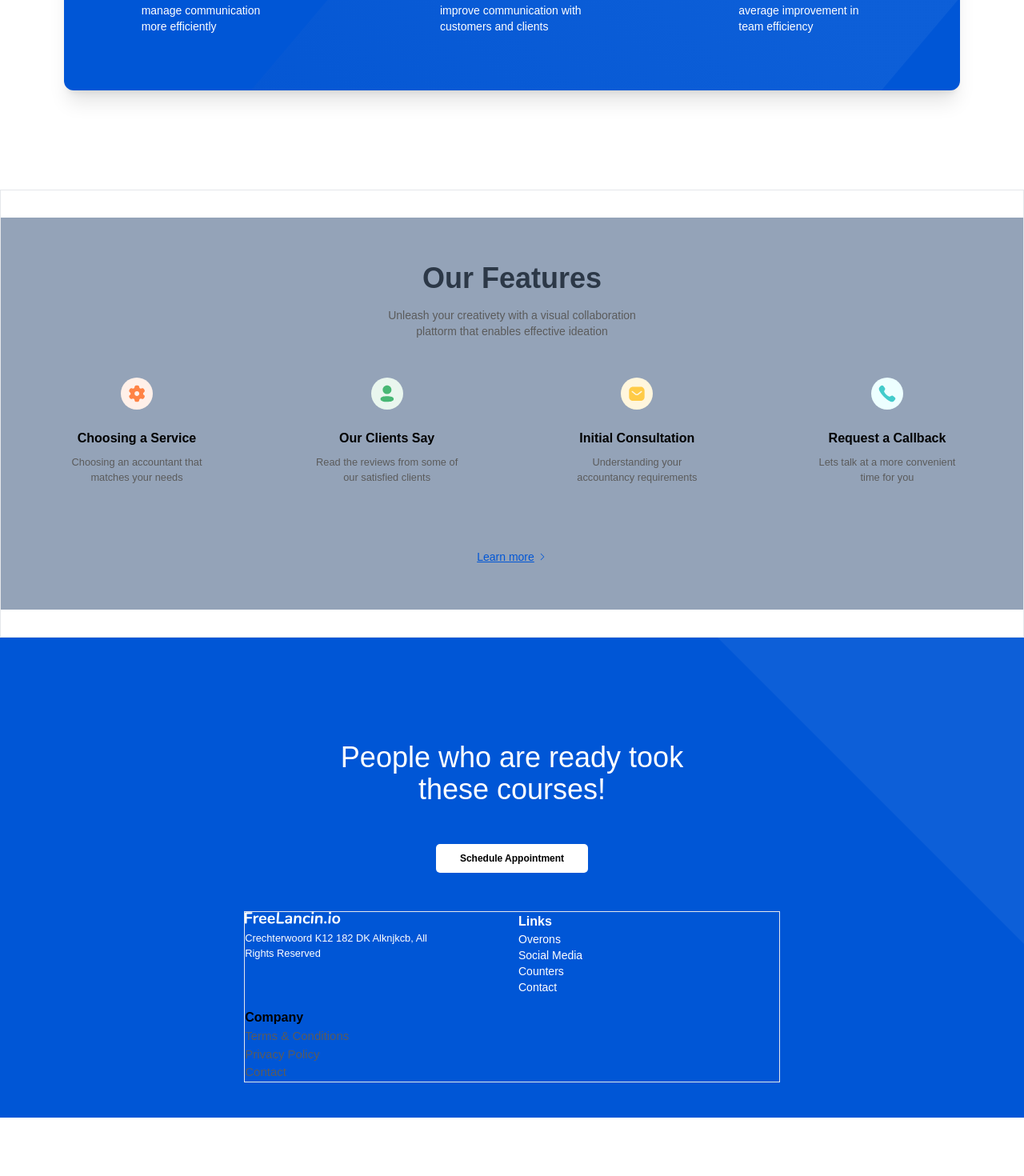
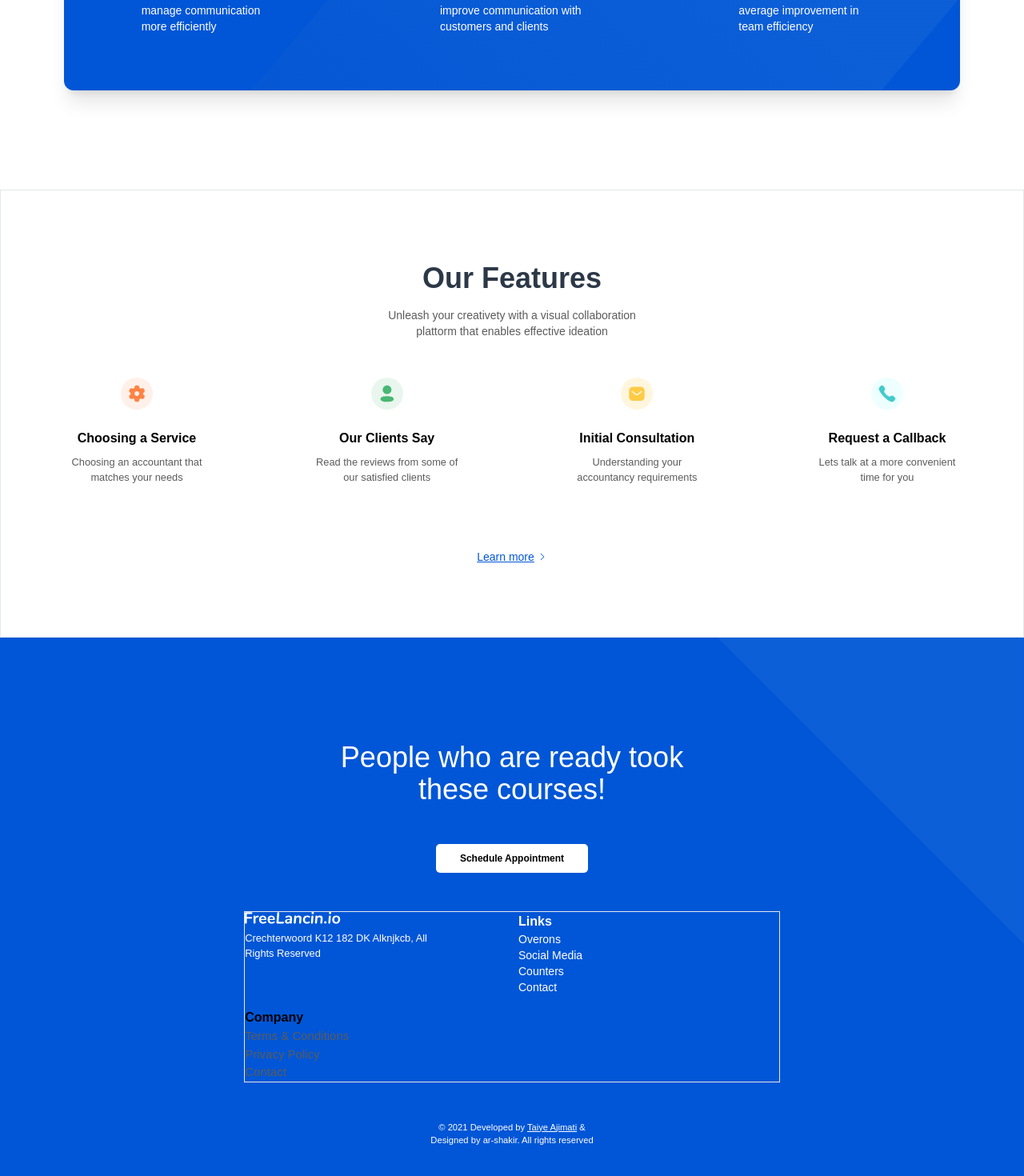
Before and after one commit to Teewaii/hirefreelanceOld, a Next.js app in the folder hirefreelance/: page / in a window 1280 px wide. Shown: the part 1347-2817 px from the top of the page at 80% size. Built offline with nearby package versions, Linux system fonts and the light colour scheme.

Commit message:
Last Home Commit

```diff
--- a/hirefreelance/components/features/Features.js
+++ b/hirefreelance/components/features/Features.js
@@ -9,7 +9,7 @@ import { ChevronRightIcon } from '@heroicons/react/24/solid'
 function Features() {
     return (
         <section id='' className="features min-h-screen md:h-[40vh] xl:min-h-[70vh] border flex items-center">
-            <div className='flex flex-col items-center gap-8 py-20 lg:py-14 container bg-slate-400'>
+            <div className='flex flex-col items-center gap-8 py-20 lg:py-14 container'>
 
                 <div className="top flex flex-col items-center text-center ">
                     <h1 className='text-3xl lg:text-4xl text-heading mb-4 '>Our Features</h1>
--- a/hirefreelance/components/footer/Footer.js
+++ b/hirefreelance/components/footer/Footer.js
@@ -5,7 +5,7 @@ import logoW from '../../public/img/LogoWhite.svg'
 
 function Footer() {
     return (
-        <section className="footer bg-footer_wmk bg-right-top bg-fit bg-no-repeat  py-[50px]  relative  after:absolute after:bg-primary after:top-0 after:bottom-0 after:left-0 after:right-0 after:z-[-1] h-[75vh]">
+        <section className=" min-h-[75vh] footer bg-footer_wmk bg-right-top bg-fit bg-no-repeat  py-[50px]  relative overflow:hidden after:absolute after:bg-primary after:top-0 after:bottom-0 after:left-0 after:right-0 after:z-[-1]">
             <div className='footer-wrapper container flex flex-col items-center py-20 space-y-12'>
                 <h1 className='text-white text-2xl lg:text-4xl lg:max-w-[450px] text-center font-normal'> People who are
                     ready took these courses!</h1>
--- a/hirefreelance/components/nav/Nav.js
+++ b/hirefreelance/components/nav/Nav.js
@@ -2,19 +2,19 @@ import Image from 'next/image';
 // import logo from '../public/img/LogoBlue.svg'
 import logo from '../../public/img/LogoBlue.svg'
 import logomob from '../../public/img/LogoWhite.svg'
-// import Link from 'next/link';
+import Link from 'next/link';
 import Btn from '../btn/Btn';
 import { Bars3Icon } from '@heroicons/react/24/solid'
 import * as Scroll from 'react-scroll';
-import { Link, Button, Element, Events, animateScroll as scroll, scrollSpy, scroller } from 'react-scroll'
+// import { Link, Button, Element, Events, animateScroll as scroll, scrollSpy, scroller } from 'react-scroll'
 
 
 
 
-function Nav({toggle,OpenMenu}) {
+function Nav({ toggle, OpenMenu }) {
 
     return (
-        <nav className={toggle?' bg-primary hidden lg:flex h-screen lg:h-fit py-4 absolute  left-0 right-[35%] top-0 lg:right-0 lg:top-6 lg:bg-transparent lg:py-0 ':'z-[200] bg-primary h-screen lg:h-fit py-4 absolute  left-0 right-[35%] top-0 lg:right-0 lg:top-6 lg:bg-transparent lg:py-0 '}>
+        <nav className={toggle ? ' bg-primary hidden lg:flex h-screen lg:h-fit py-4 absolute  left-0 right-[35%] top-0 lg:right-0 lg:top-6 lg:bg-transparent lg:py-0 ' : 'z-[200] bg-primary h-screen lg:h-fit py-4 absolute  left-0 right-[35%] top-0 lg:right-0 lg:top-6 lg:bg-transparent lg:py-0 '}>
             <div className="navWrapper  space-y-16 container lg:flex lg:items-center lg:justify-between lg:space-y-0 ">
                 <div className="logo  w-fit ">
                     <Link href='/'><Image src={logo} alt='logo'
@@ -22,29 +22,17 @@ function Nav({toggle,OpenMenu}) {
                 </div>
                 <div className="links ">
                     <ul className='space-y-3  lg:flex lg:space-x-[36px] lg:space-y-0 items-center'>
-                        <li className='cursor-pointer text-white lg:text-body py-2 pl-12 lg:pl-0 '>
-                            <Link activeClass="active" to="features" spy={true} smooth={true} offset={0} duration={500} >Services</Link>
+                        <li className='text-white lg:text-body py-2 pl-12 lg:pl-0 '>
+                            <Link href='service'>Services</Link>
                         </li>
-                        <li className='cursor-pointer text-white lg:text-body py-2 pl-12 lg:pl-0 '>
-                            <Link activeClass="active" to="values" spy={true} smooth={true} offset={0} duration={500}>About us</Link>
+                        <li className='text-white lg:text-body py-2 pl-12 lg:pl-0 '>
+                            <Link href='about'>About us</Link>
                         </li>
-                        <li className='cursor-pointer text-white lg:text-body py-2 pl-12 lg:pl-0 '>
-                            <Link activeClass="active" to="features" spy={true} smooth={true} offset={0} duration={500}>Blog</Link>
+                        <li className='text-white lg:text-body py-2 pl-12 lg:pl-0 '>
+                            <Link href='Blog'>Blog</Link>
                         </li>
 
                     </ul>
-                    {/* <ul className='space-y-3  lg:flex lg:space-x-[36px] lg:space-y-0 items-center'>
-                        <li className='text-white lg:text-body py-2 pl-12 lg:pl-0 '>
-                            <Link href='#service'>Services</Link>
-                        </li>
-                        <li className='text-white lg:text-body py-2 pl-12 lg:pl-0 '>
-                            <Link href='#about'>About us</Link>
-                        </li>
-                        <li className='text-white lg:text-body py-2 pl-12 lg:pl-0 '>
-                            <Link href='#Blog'>Blog</Link>
-                        </li>
-
-                    </ul> */}
 
                 </div>
                 <div className="rightSide">
```
